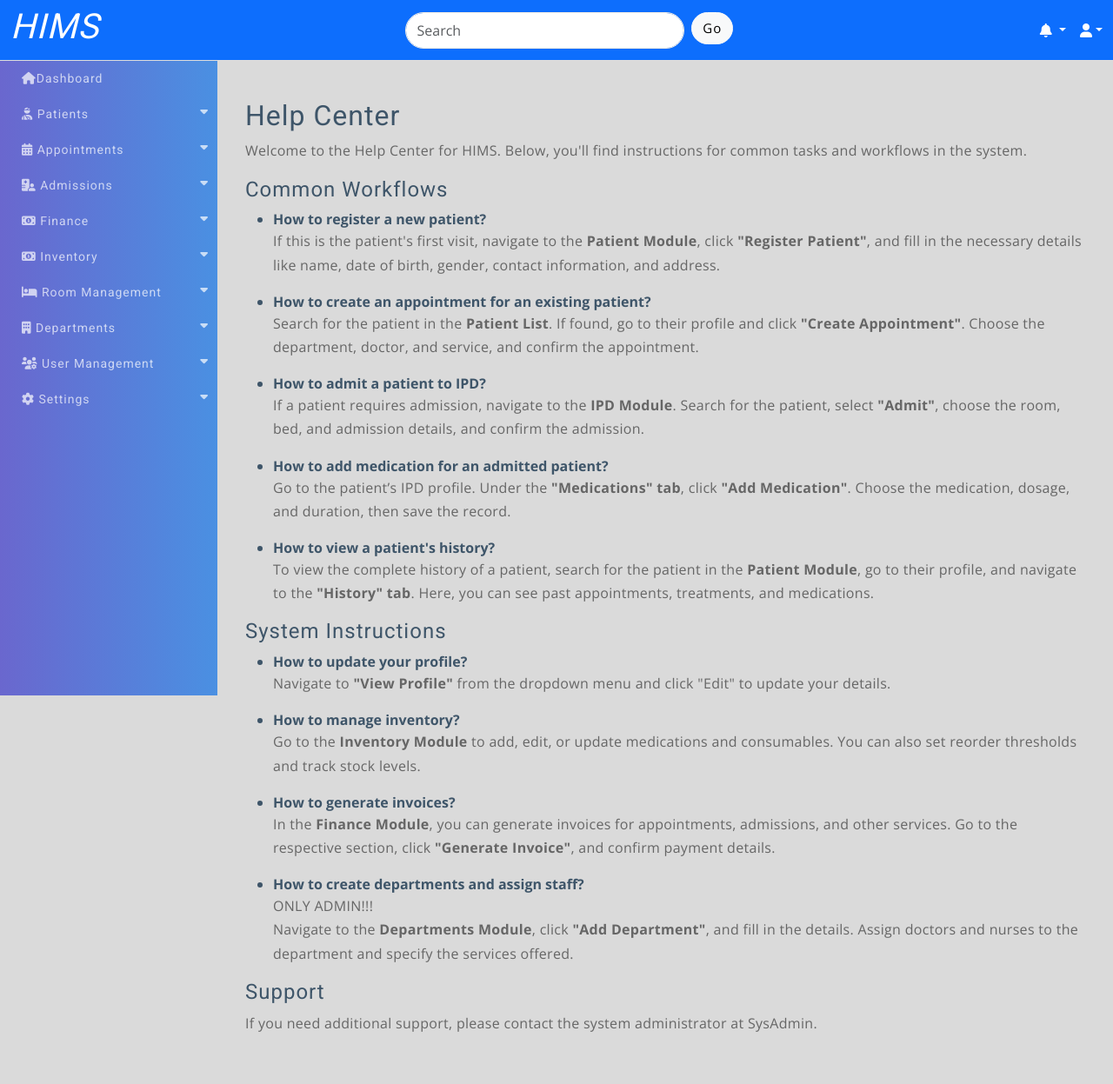
After one commit to irshod/HIMS, a Django app: page /help/ in a window 1280 px wide. The commit adds this page. Shown: the whole page at 87% size. Run offline with Django 5.2, Linux system fonts and the light colour scheme; a user stored in the database is signed in; data comes from the database, SQL or seed files in the repository; both versions use the stored data as it was after the commit; some libraries are stand-ins or nearby versions.

Commit message:
Random Corrections

```diff
--- a/main/templates/main/base.html
+++ b/main/templates/main/base.html
@@ -31,14 +31,6 @@
     <link rel="stylesheet" href="{% static 'css/calendar.css' %}" />
   </head>
   <body>
-    <!-- Pre Loader -->
-    <div class="loading">
-      <div class="spinner">
-        <div class="double-bounce1"></div>
-        <div class="double-bounce2"></div>
-      </div>
-    </div>
-
     <!-- Navbar -->
     {% include 'main/navbar.html' %}
 
--- /dev/null
+++ b/main/templates/main/help.html
@@ -0,0 +1,80 @@
+{% extends "main/base.html" %}
+
+{% block content %}
+  <div class="container mt-4">
+    <h2>Help Center</h2>
+    <p>Welcome to the Help Center for HIMS. Below, you'll find instructions for common tasks and workflows in the system.</p>
+
+    <h4>Common Workflows</h4>
+    <ul>
+      <li>
+        <strong>How to register a new patient?</strong>
+        <p>
+          If this is the patient's first visit, navigate to the <strong>Patient Module</strong>, click <strong>"Register Patient"</strong>, and fill in the necessary details like name, date of birth, gender, contact information, and address.
+        </p>
+      </li>
+
+      <li>
+        <strong>How to create an appointment for an existing patient?</strong>
+        <p>
+          Search for the patient in the <strong>Patient List</strong>. If found, go to their profile and click <strong>"Create Appointment"</strong>. Choose the department, doctor, and service, and confirm the appointment.
+        </p>
+      </li>
+
+      <li>
+        <strong>How to admit a patient to IPD?</strong>
+        <p>
+          If a patient requires admission, navigate to the <strong>IPD Module</strong>. Search for the patient, select <strong>"Admit"</strong>, choose the room, bed, and admission details, and confirm the admission.
+        </p>
+      </li>
+
+      <li>
+        <strong>How to add medication for an admitted patient?</strong>
+        <p>
+          Go to the patient’s IPD profile. Under the <strong>"Medications" tab</strong>, click <strong>"Add Medication"</strong>. Choose the medication, dosage, and duration, then save the record.
+        </p>
+      </li>
+
+      <li>
+        <strong>How to view a patient's history?</strong>
+        <p>
+          To view the complete history of a patient, search for the patient in the <strong>Patient Module</strong>, go to their profile, and navigate to the <strong>"History" tab</strong>. Here, you can see past appointments, treatments, and medications.
+        </p>
+      </li>
+    </ul>
+
+    <h4>System Instructions</h4>
+    <ul>
+      <li>
+        <strong>How to update your profile?</strong>
+        <p>
+          Navigate to <strong>"View Profile"</strong> from the dropdown menu and click "Edit" to update your details.
+        </p>
+      </li>
+      <li>
+        <strong>How to manage inventory?</strong>
+        <p>
+          Go to the <strong>Inventory Module</strong> to add, edit, or update medications and consumables. You can also set reorder thresholds and track stock levels.
+        </p>
+      </li>
+      <li>
+        <strong>How to generate invoices?</strong>
+        <p>
+          In the <strong>Finance Module</strong>, you can generate invoices for appointments, admissions, and other services. Go to the respective section, click <strong>"Generate Invoice"</strong>, and confirm payment details.
+        </p>
+      </li>
+      <li>
+        <strong>How to create departments and assign staff?</strong>
+        <p>
+          ONLY ADMIN!!! <br> Navigate to the <strong>Departments Module</strong>, click <strong>"Add Department"</strong>, and fill in the details. Assign doctors and nurses to the department and specify the services offered.
+        </p>
+      </li>
+    </ul>
+
+    <h4>Support</h4>
+    <p>
+      If you need additional support, please contact the system administrator at
+      <a href="mailto:support@hims.tj">SysAdmin</a>.
+    </p>
+  </div>
+{% endblock %}
--- a/main/templates/main/navbar.html
+++ b/main/templates/main/navbar.html
@@ -2,56 +2,45 @@
 {% load role_tags %}
 <!-- Top Navigation -->
 <nav class="navbar navbar-expand-lg bg-primary fixed-top">
-  <!-- Navbar fixed at the top for always on top behavior -->
   <div class="container-fluid">
-    <!-- Logo and Sidebar Toggle Icon -->
     <div class="d-flex align-items-center">
-      <!-- Sidebar Hide Icon (No Background or Circle) -->
-      <span class="navbar-toggler-icon me-3"><i class="fas fa-bars text-white" id="sidebarCollapse"></i> <!-- Icon without any background --></span>
 
       {% if request.user|has_role:'Admin' %}
-      <a href="{% url 'admin_dashboard' %}" class="text-white"><h1 class="fst-italic me-3 text-white">HIMS</h1></a>
+        <a href="{% url 'admin_dashboard' %}" class="text-white"><h1 class="fst-italic me-3 text-white">HIMS</h1></a>
       {% endif %}
 
       {% if request.user|has_role:'Doctor' %}
-      <a href="{% url 'doctor_dashboard' %}" class="text-white"><h1 class="fst-italic me-3 text-white">HIMS</h1></a>
+        <a href="{% url 'doctor_dashboard' %}" class="text-white"><h1 class="fst-italic me-3 text-white">HIMS</h1></a>
       {% endif %}
       {% if request.user|has_role:'Nurse' %}
-      <a href="{% url 'nurse_dashboard' %}" class="text-white"><h1 class="fst-italic me-3 text-white">HIMS</h1></a>
+        <a href="{% url 'nurse_dashboard' %}" class="text-white"><h1 class="fst-italic me-3 text-white">HIMS</h1></a>
       {% endif %}
       {% if request.user|has_role:'Receptionist' %}
-      <a href="{% url 'receptionist_dashboard' %}" class="text-white"><h1 class="fst-italic me-3 text-white">HIMS</h1></a>
+        <a href="{% url 'receptionist_dashboard' %}" class="text-white"><h1 class="fst-italic me-3 text-white">HIMS</h1></a>
       {% endif %}
     </div>
 
-    <!-- Centered Search Bar -->
-    <div class="mx-auto" style="width: 50%;">
-      <!-- Ensure search bar is centered in the navbar -->
-      <form class="d-flex">
-        <input class="form-control me-2" type="search" placeholder="Search Patient/Doctor" aria-label="Search" />
-        <button class="btn btn-light" type="submit">Search</button>
+    <!-- Search Bar -->
+    <div class="mx-auto" style="width: 30%;">
+      <form class="d-flex" method="GET" action="{% url 'search_results' %}">
+        <input class="form-control me-2 rounded-pill" type="search" placeholder="Search" name="query" aria-label="Search" />
+        <button class="btn btn-light rounded-pill" type="submit">Go</button>
       </form>
     </div>
 
     <!-- Right Side of the Navbar -->
     <div class="d-flex align-items-center justify-content-end">
-      <!-- Fullscreen Toggle -->
-      <li class="nav-item list-unstyled">
-        <a href="#" class="nav-link text-white" id="fullscreenToggle" title="Fullscreen"><i class="fas fa-expand"></i></a>
-      </li>
-
       <!-- Notifications Dropdown -->
       <li class="nav-item dropdown list-unstyled mx-3">
-        <a class="nav-link dropdown-toggle text-white" href="#" id="navbarDropdown" role="button" data-bs-toggle="dropdown" aria-expanded="false">
+        <a class="nav-link dropdown-toggle text-white position-relative" href="#" id="navbarDropdown" role="button" data-bs-toggle="dropdown" aria-expanded="false">
           <i class="fas fa-bell"></i>
-          <span class="badge badge-danger" id="notification-count" style="display: none;"></span>
+          <span class="badge bg-danger rounded-circle position-absolute top-0 start-100 translate-middle" id="notification-count" style="display: none;">3</span>
         </a>
-        <ul class="dropdown-menu dropdown-menu-end hims-box-shadow2" aria-labelledby="navbarDropdown">
+        <ul class="dropdown-menu dropdown-menu-end shadow-lg" aria-labelledby="navbarDropdown">
           <li>
             <h5 class="dropdown-header">Notifications</h5>
           </li>
           <li id="notification-items">
-            <!-- Notifications will be dynamically loaded here by JavaScript -->
             <a class="dropdown-item text-muted">Loading notifications...</a>
           </li>
         </ul>
@@ -60,15 +49,15 @@
       <!-- User Profile Dropdown -->
       <li class="nav-item dropdown list-unstyled">
         <a class="nav-link dropdown-toggle text-white" href="#" id="profileDropdown" role="button" data-bs-toggle="dropdown" aria-expanded="false"><i class="fas fa-user"></i></a>
-        <ul class="dropdown-menu dropdown-menu-end hims-box-shadow2" aria-labelledby="profileDropdown">
+        <ul class="dropdown-menu dropdown-menu-end shadow-lg" aria-labelledby="profileDropdown">
           <li>
             <h5 class="dropdown-header">{{ user.get_full_name }}</h5>
           </li>
           <li>
-            <a class="dropdown-item" href="#"><i class="fas fa-cog"></i> Settings</a>
+            <a class="dropdown-item" href="{% url 'user_profile_view' %}"><i class="fas fa-user-circle"></i> View Profile</a>
           </li>
           <li>
-            <a class="dropdown-item" href="#"><i class="fas fa-question-circle"></i> Help</a>
+            <a class="dropdown-item" href="{% url 'help' %}"><i class="fas fa-question-circle"></i> Help</a>
           </li>
           <li>
             <a class="dropdown-item" href="{% url 'logout' %}"><i class="fas fa-sign-out-alt"></i> Logout</a>
--- a/main/urls.py
+++ b/main/urls.py
@@ -13,6 +13,7 @@ urlpatterns = [
     path('user_edit/<int:user_id>/', views.edit_user, name='edit_user'),
     path('user_delete/<int:pk>/delete/', views.delete_user, name='delete_user'),
     path('user_view/<int:user_id>/', views.view_user, name='view_user'),
+    path('profile/', views.user_profile_view, name='user_profile_view'),
 
     # Role URLs
     path('role_list/', views.list_role, name='role_list'),
@@ -31,4 +32,7 @@ urlpatterns = [
     path('notifications/', views.notifications_view, name='notifications'),
     path('notifications/mark-as-read/', views.notification_as_read, name='mark_notifications_as_read'),
 
+    # Search Result
+    path('search/', views.search_results, name='search_results'),
+    path('help/', views.help_view, name='help'),
 ]
--- a/main/views.py
+++ b/main/views.py
@@ -5,15 +5,15 @@ from django.utils.timezone import now
 from django.http import HttpResponseForbidden, JsonResponse
 from django.core.paginator import Paginator
 from django.contrib import messages
-from django.db.models import Count, Sum, F
+from django.db.models import Count, Sum, F, Q
 from django.db.models.functions import TruncDay, TruncWeek, TruncMonth, TruncYear
 import calendar
 import json
 from .models import CustomUser, Role
 from .forms import CustomUserCreationForm, CustomUserEditForm, RoleCreationForm
-from appointments.models import Appointment, Invoice
+from appointments.models import Appointment, IPDAdmission, Invoice
 from patient.models import Patient
-from departments.models import DoctorProfile
+from departments.models import DoctorProfile, NurseProfile
 from inventory.models import Medication, Consumable
 from .decorators import role_required
 
@@ -127,11 +127,47 @@ def doctor_dashboard(request):
     if not request.user.roles.filter(name='Doctor').exists():
         return HttpResponseForbidden("Access Denied")
 
-    data = {
-        "total_appointments": Appointment.objects.filter(doctor=request.user).count(),
-        "patients_today": Appointment.objects.filter(doctor=request.user, appointment_date__date=now().date()).count(),
+    doctor_profile = DoctorProfile.objects.filter(user=request.user).first()
+
+    # Fetch stats
+    total_appointments = Appointment.objects.filter(doctor=request.user).count()
+    appointments_today = Appointment.objects.filter(
+        doctor=request.user,
+        appointment_date__date=now().date()
+    ).count()
+
+    # IPD Patients (Admitted only)
+    ipd_patients = IPDAdmission.objects.filter(
+        doctor=request.user, status='admitted'
+    ).select_related('patient', 'room', 'floor')
+
+    # Pending Patients
+    pending_patients = Appointment.objects.filter(
+        doctor=request.user, status='pending'
+    ).select_related('patient')
+
+    # Today's Patients
+    todays_patients = Appointment.objects.filter(
+        doctor=request.user, appointment_date__date=now().date()
+    ).select_related('patient')
+
+    # All Patients Treated by This Doctor
+    all_patients = Patient.objects.filter(
+        appointment_related__doctor=request.user
+    ).distinct()
+
+    context = {
+        "doctor_profile": doctor_profile,
+        "total_appointments": total_appointments,
+        "appointments_today": appointments_today,
+        "ipd_patients": ipd_patients,
+        "pending_patients": pending_patients,
+        "todays_patients": todays_patients,
+        "all_patients": all_patients,
     }
-    return render(request, 'main/dashboards/doctor_dashboard.html', data)
+    return render(request, 'main/dashboards/doctor_dashboard.html', context)
+
+
 
 @role_required(['Nurse'])
 def nurse_dashboard(request):
@@ -150,10 +186,24 @@ def receptionist_dashboard(request):
     total_appointments = Appointment.objects.filter(appointment_date__month=now().month).count()
     unpaid_invoices = Invoice.objects.filter(total_amount__gt=0, payments__isnull=True).count()
     total_doctors = CustomUser.objects.filter(roles__name="Doctor", is_active=True).count()
-    recent_activities = Appointment.objects.order_by('-updated_at')[:5]
     todays_patients = Appointment.objects.filter(appointment_date__date=now().date()).select_related('patient', 'doctor')
     today_appointments = Appointment.objects.filter(appointment_date__date=now().date()).count()
-    unregistered_patients = Patient.objects.filter(appointment_related=None).count()  # Fixed this line
+    unregistered_patients = Patient.objects.filter(appointment_related=None).count()
+
+    recent_activities = [
+        {"timestamp": p.created_at, "message": f"New patient registered: {p.first_name} {p.last_name}"}
+        for p in Patient.objects.order_by("-created_at")[:5]
+    ] + [
+        {"timestamp": a.created_at, "message": f"Appointment scheduled for Dr. {a.doctor}"}
+        for a in Appointment.objects.order_by("-created_at")[:5]
+    ] + [
+        {"timestamp": a.created_at, "message": f"IPD Admission admited for Dr. {a.doctor}"}
+        for a in IPDAdmission.objects.order_by("-created_at")[:5]
+    ] + [
+        {"timestamp": i.created_at, "message": f"Invoice #{i.id} marked as {'Paid' if i.payments.exists() else 'Unpaid'}"}
+        for i in Invoice.objects.order_by("-created_at")[:5]
+    ]
+    recent_activities = sorted(recent_activities, key=lambda x: x['timestamp'], reverse=True)[:10]
 
     context = {
         'total_patients': total_patients,
@@ -312,3 +362,40 @@ def notification_as_read(request):
         list(messages.get_messages(request))
         return JsonResponse({"status": "success"})
     return JsonResponse({"status": "error"}, status=400)
+
+
+
+def search_results(request):
+    query = request.GET.get('query', '').strip()  # Get the search query from the request
+    patients = []
+
+    if query:
+        # Assuming you have Patient and Doctor models
+        from patient.models import Patient
+        patients = Patient.objects.filter(
+            Q(first_name__icontains=query) | Q(last_name__icontains=query)
+        )
+
+    return render(request, 'main/search_results.html', {'query': query, 'patients': patients})
+
+@login_required
+def user_profile_view(request):
+    user = request.user
+    doctor_profile = None
+    nurse_profile = None
+
+    # Check if the user has a doctor or nurse profile
+    if user.has_role('Doctor'):
+        doctor_profile = DoctorProfile.objects.filter(user=user).first()
+    elif user.has_role('Nurse'):
+        nurse_profile = NurseProfile.objects.filter(user=user).first()
+
+    return render(request, 'main/user_profile.html', {
+        'user': user,
+        'doctor_profile': doctor_profile,
+        'nurse_profile': nurse_profile,
+    })
+
+@login_required
+def help_view(request):
+    return render(request, 'main/help.html')
--- a/static/css/styles.css
+++ b/static/css/styles.css
@@ -351,6 +351,23 @@ margin-top: 20px;
 color: #007bff;
 }
 
+.dashboard-card {
+    min-width: 160px; /* Ensures the cards have a minimum width */
+    min-height: 120px; /* Ensures the cards have a minimum height */
+    display: flex;
+    flex-direction: column;
+    justify-content: center;
+    align-items: center;
+}
+
+.dashboard-card h6 {
+    font-size: 0.9rem;
+}
+
+.dashboard-card h4 {
+    font-size: 1.5rem;
+    font-weight: bold;
+}
 
 /*=======================
  Tables
--- a/static/js/script.js
+++ b/static/js/script.js
@@ -1,34 +1,5 @@
 (function () {
     "use strict";
-
-    // Sidebar toggle functionality
-    document.addEventListener("DOMContentLoaded", function () {
-        const sidebarToggle = document.getElementById('sidebarCollapse');
-        if (sidebarToggle) {
-            sidebarToggle.addEventListener('click', toggleSidebar);
-        }
-    });
-
-    // Loader functionality
-    window.addEventListener('load', function () {
-        document.querySelector(".loading").style.display = "none";
-    });
-
-    // Fullscreen toggle functionality
-    function toggleFullscreen() {
-        if (!document.fullscreenElement) {
-            document.documentElement.requestFullscreen();
-        } else if (document.exitFullscreen) {
-            document.exitFullscreen();
-        }
-    }
-
-    // Full Screen Button
-    const fullscreenToggle = document.getElementById('fullscreenToggle');
-    if (fullscreenToggle) {
-        fullscreenToggle.addEventListener('click', toggleFullscreen);
-    }
-
 
     // Delete modal
     document.addEventListener("DOMContentLoaded", () => {
@@ -49,8 +20,6 @@
             console.log(`Delete modal triggered for item: ${itemName}, URL: ${deleteUrl}`);
         });
     });
-
-
 
 
     // Dual-list box setup
```
Also changed, not shown: main/templates/main/dashboards/doctor_dashboard.html (+85 -13 lines), main/templates/main/dashboards/receptionist_dashboard.html (+11 -11 lines), main/templates/main/search_results.html (added, +17 -0 lines), main/templates/main/user_profile.html (added, +38 -0 lines), db.sqlite3.
